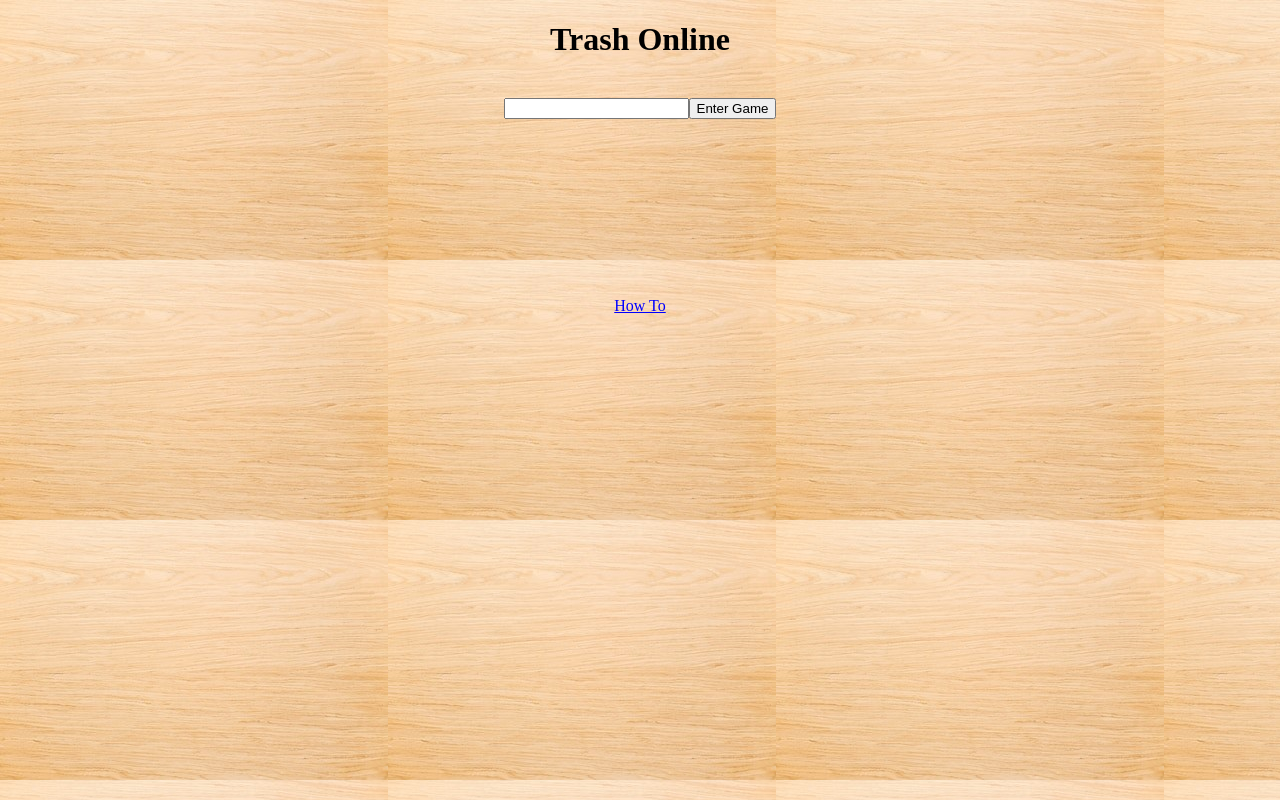
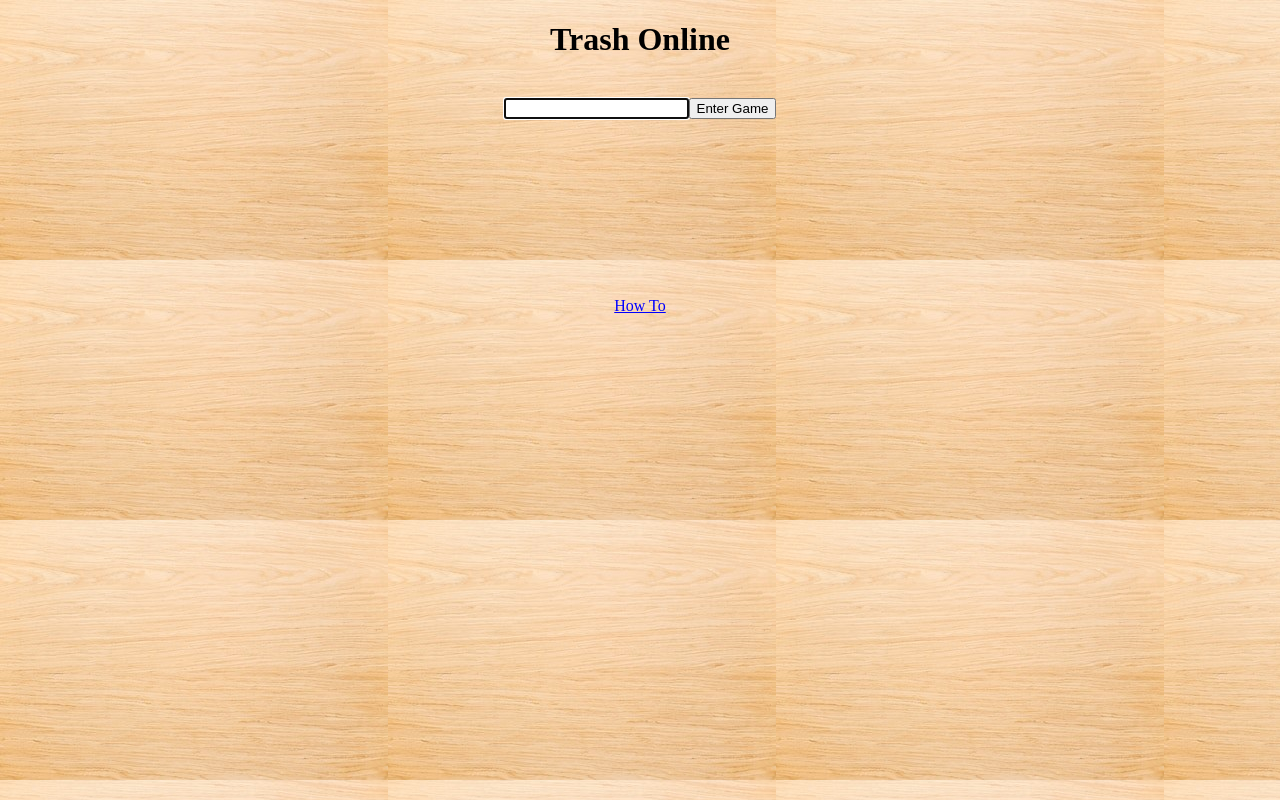
Before and after one commit to nmcarp99/trashgame, a plain HTML site: page index.html in a window 1280 px wide. Drawn offline with nearby package versions, Linux system fonts and the light colour scheme.

Commit message:
add autofocus

```diff
--- a/index.html
+++ b/index.html
@@ -21,6 +21,6 @@ function adminOptions() {
 }
 </script>
 <center><h1>Trash Online</h1><br>
-<input id='gameselect' autocapitalize="off" type='text'><button onclick="gameSelect()">Enter Game</button></center><center><br><br><br><br><br><br><br><br><br><p style="text-decoration:underline;color:blue;cursor:pointer;" onclick="document.location.href='howto.html'">How To</p></center>
+<input id='gameselect' autocapitalize="off" type='text' autofocus><button onclick="gameSelect()">Enter Game</button></center><center><br><br><br><br><br><br><br><br><br><p style="text-decoration:underline;color:blue;cursor:pointer;" onclick="document.location.href='howto.html'">How To</p></center>
 <button oncontextmenu="adminOptions(); return false;" style="position: absolute; bottom: 5px; height: 10px; color: Transparent; background-color: Transparent; border: none;"></button>
 </html>
```
